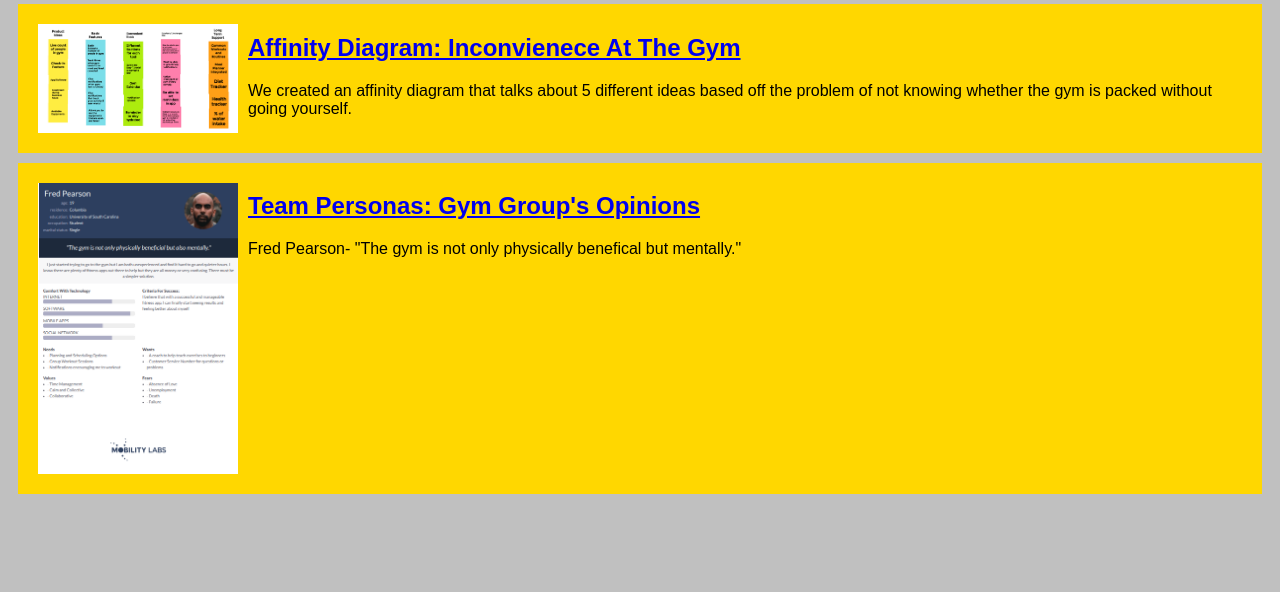
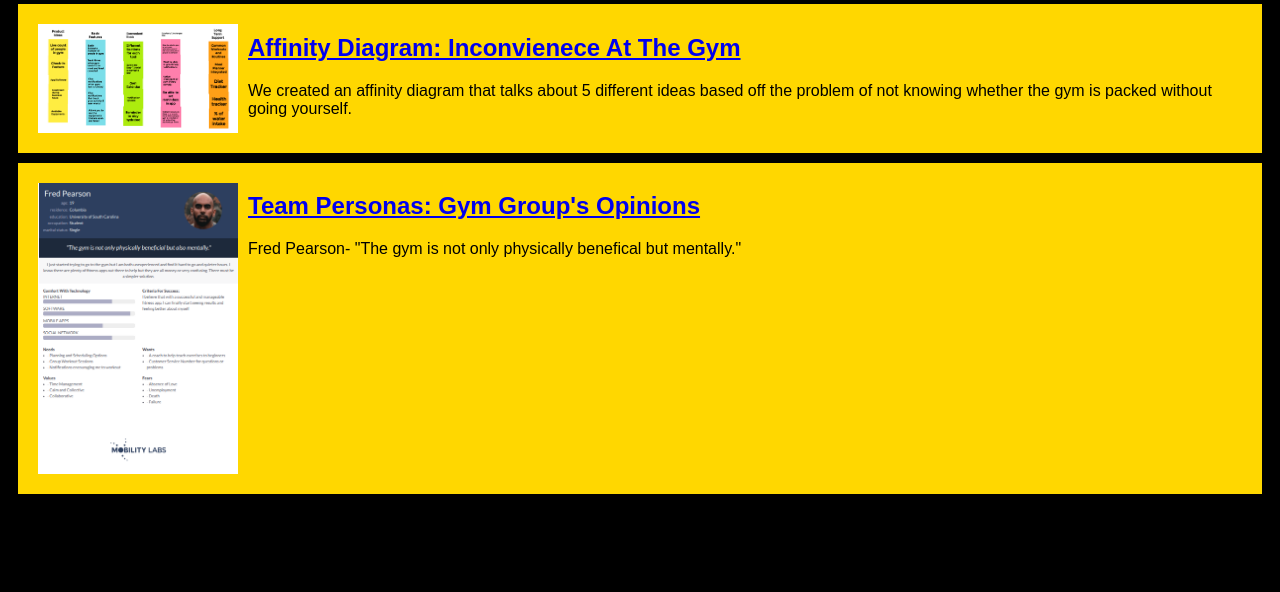
Before and after one commit to Ljstory/Ljstory.github.io, a plain HTML site: page index.html in a window 1280 px wide. Shown: the part 208-800 px from the top of the page. Drawn offline with Linux system fonts and the light colour scheme.

Commit message:
Update Styles.css

```diff
--- a/Styles.css
+++ b/Styles.css
@@ -1,5 +1,5 @@
 body{
-  background-color: silver;
+  background-color: black;
 font-family: Arial, Helvetica, sans-serif;
 }
 
```
